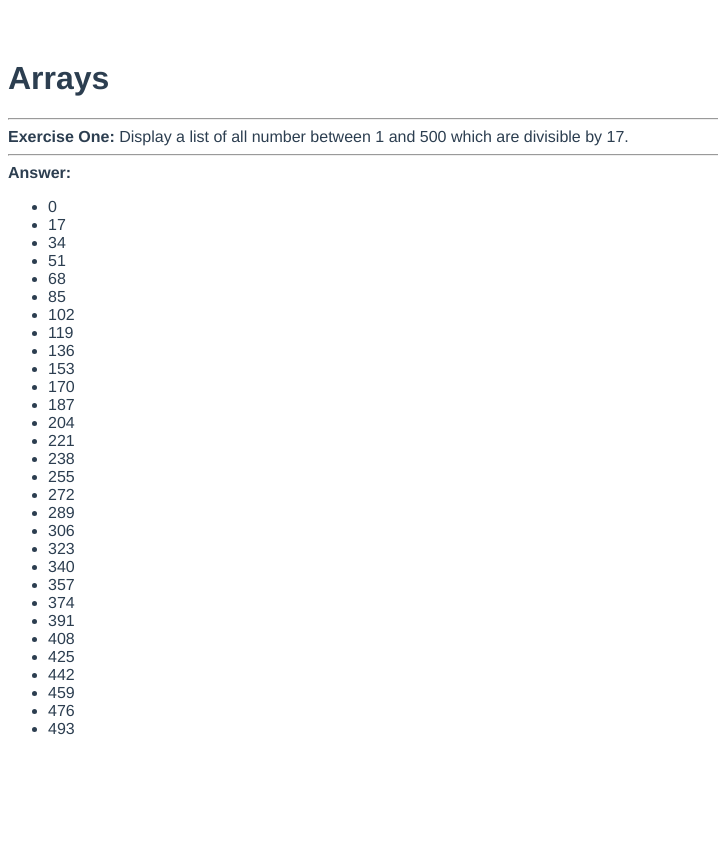
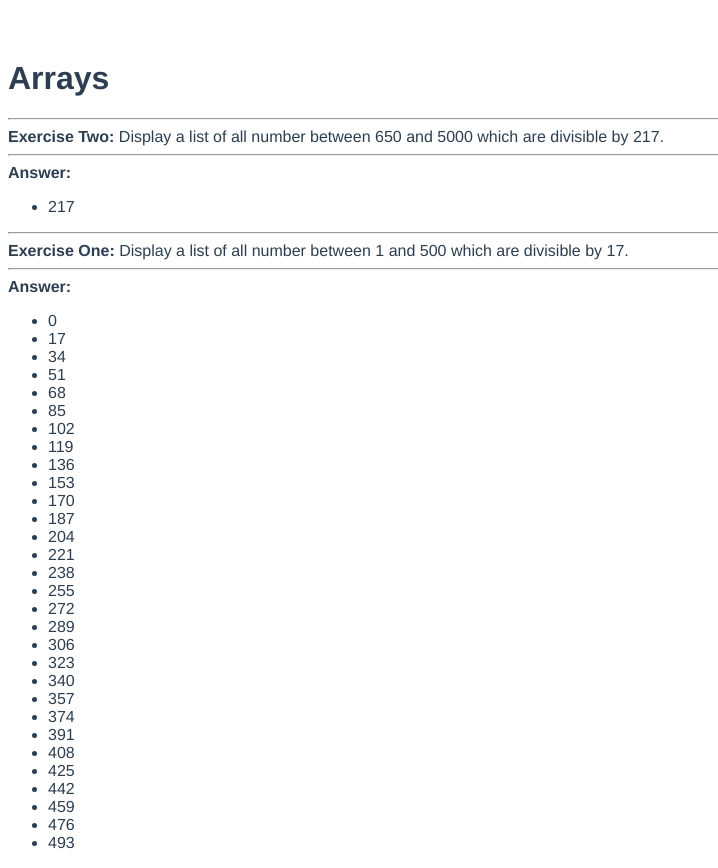
Before and after one commit to gauri345/tuts, a Vue app: page / in a window 1280 px wide. Shown: the whole page, without its empty margins (0-718 px from the left). Before the commit the page ends 800 px from the top, so only its background shows below. Built offline with nearby package versions, Linux system fonts and the light colour scheme.

Commit message:
adds question

```diff
--- a/src/components/arrays/One.vue
+++ b/src/components/arrays/One.vue
@@ -1,20 +1,30 @@
 <template>
   <div class="container">
     <h1>Arrays</h1>
+    <hr />
+    <b>Exercise Two: </b> Display a list of all number between 650 and 5000 which are divisible by 217.
+    <hr />
+    <b>Answer:</b>
+    <ul>
+      <li>217</li>
+    </ul>
+
     <hr />
     <b>Exercise One: </b> Display a list of all number between 1 and 500 which are divisible by 17.
     <hr />
     <b>Answer:</b>
 
     <ul>
-      <li v-for="number in numberList()">{{number}}</li>
+      <li v-for="number in numbersDivisibleBySeventeen()">{{number}}</li>
     </ul>
+
+
   </div>
 </template>
 
 <script setup>
 
-  function numberList() {
+  function numbersDivisibleBySeventeen() {
     let numbers = [];
 
     for (let i = 0; i <= 500; i++) {
@@ -26,7 +36,6 @@
     return numbers;
   }
 
-
 </script>
 
 
```
